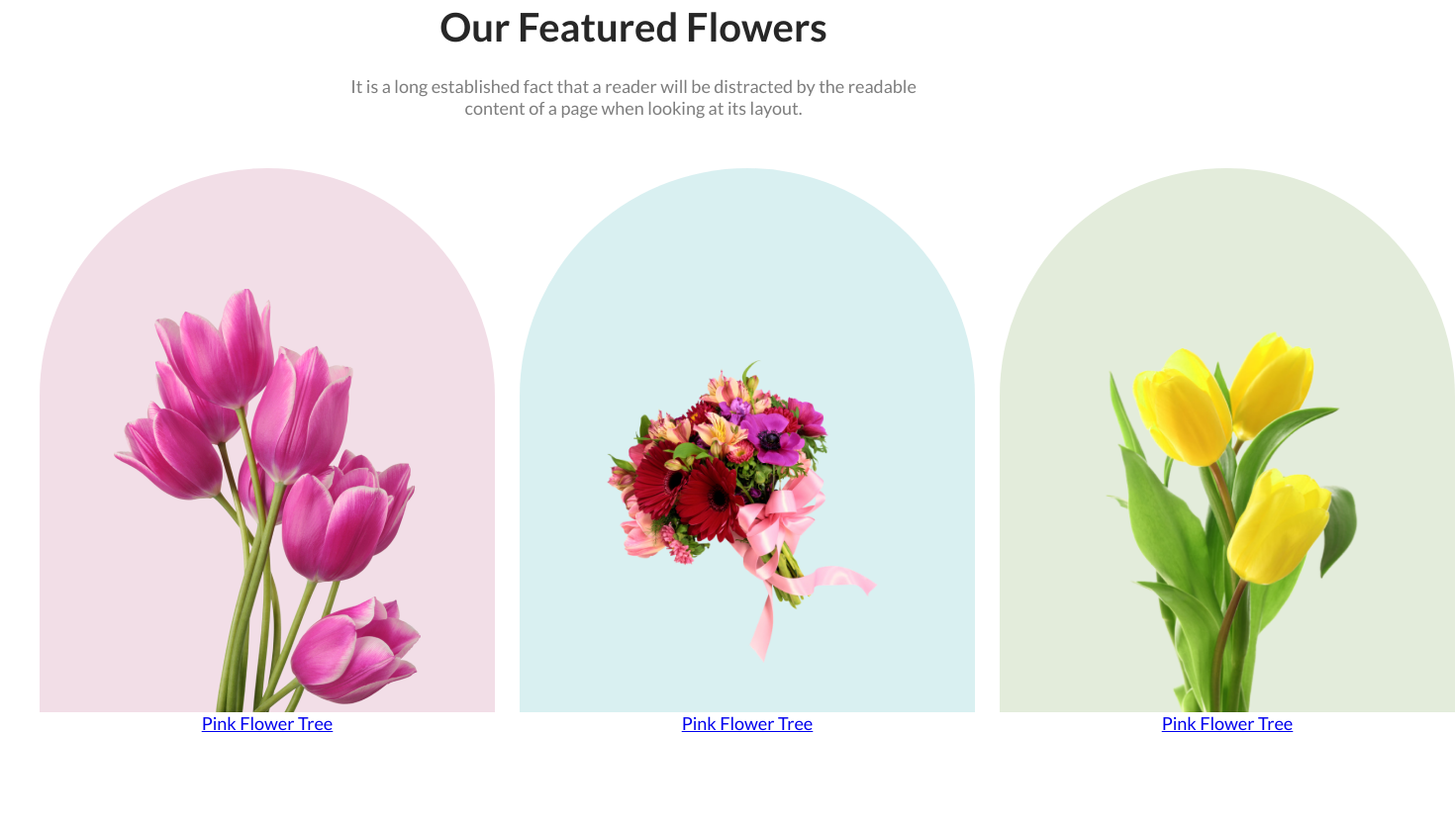
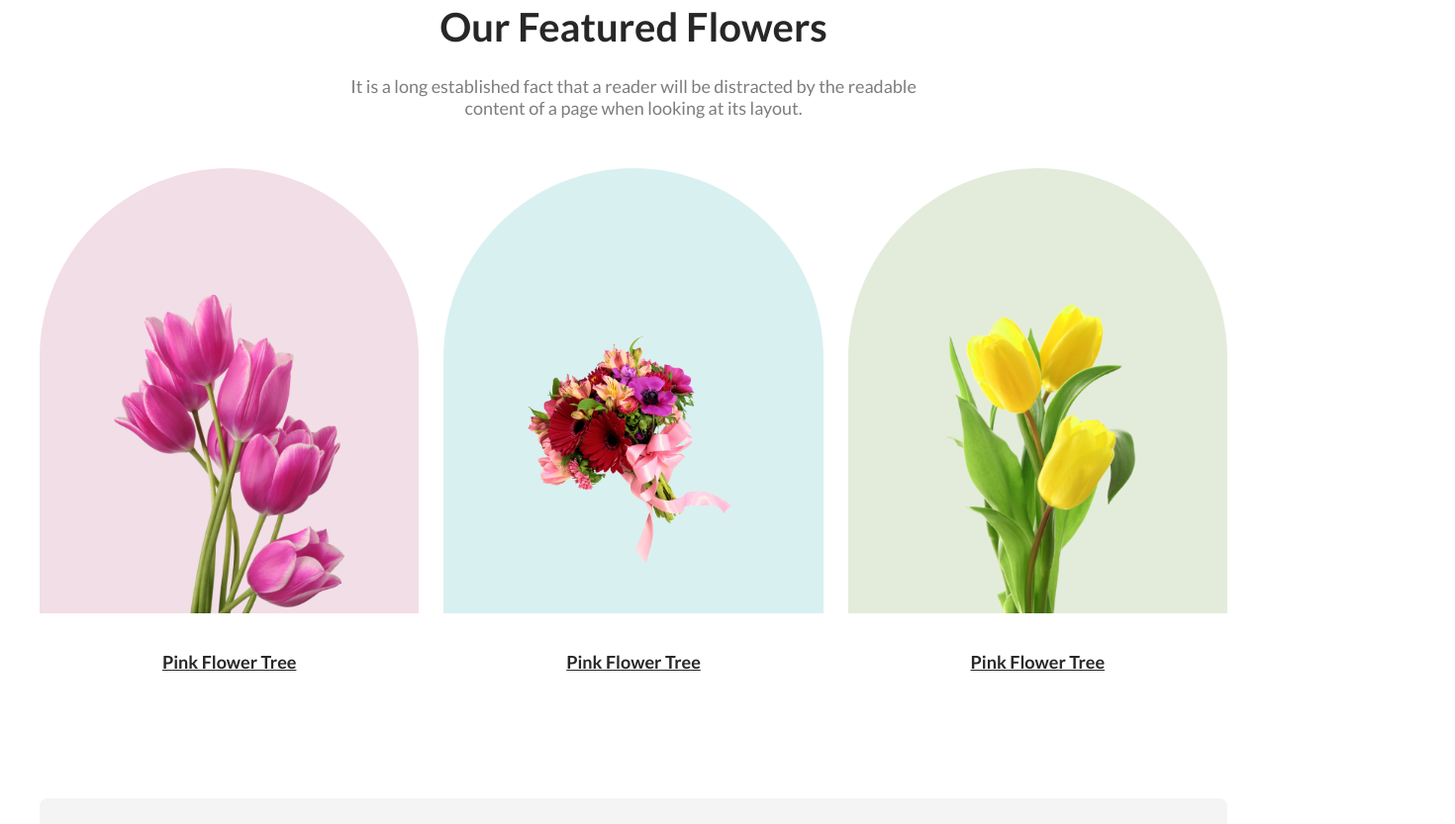
Before and after one commit to Shohanojjaman/flower-shop, a plain HTML site: page index.html in a window 1280 px wide. Shown: the part 967-1800 px from the top of the page at 99% size, 1470 px wide, since content can reach past the window. Drawn offline with Linux system fonts and the light colour scheme.

Commit message:
Fix some issues.

```diff
--- a/css/style.css
+++ b/css/style.css
@@ -13,6 +13,15 @@ body {
     color: #27272799;
     font-size: 18px;
     font-weight: 400;
+}
+
+img {
+    max-width: 100%;
+}
+
+a {
+    color: inherit;
+    text-decoration: none;
 }
 
 h1,
@@ -145,16 +154,21 @@ section#feature {
 .flower-img {
     border-radius: 300px 300px 0 0;
     padding: 110px 75px 0;
-    height: 550px;
+    height: 450px;
     display: flex;
     align-items: flex-end;
+    margin-bottom: 32px;
 }
 
-.flower-img img {
-    width: 310px;
-    height: auto;
-    max-height: 430px;
+.feature-item p {
+    font-style: 24px;
+    font-weight: 700;
+    line-height: 35px;
+    color: #272727;
+    text-decoration-line: underline;
+
 }
+
 
 .flower-img.one {
     background-color: #A7216226;
--- a/index.html
+++ b/index.html
@@ -113,12 +113,12 @@
                 </div>
                 <div class="instagram-post">
                     <div class="instagram-single-post">
-                        <a href="">
+                        <a href="#">
                             <img src="image/Flower01.png" alt="">
                         </a>
                     </div>
                     <div class="instagram-single-post">
-                        <a href="">
+                        <a href="#">
                             <img src="image/Rectangle4.png" alt="">
                         </a>
                     </div>
@@ -133,6 +133,7 @@
                         </a>
                     </div>
                 </div>
+
             </div>
         </section>
         <section id="subscribe">
```
